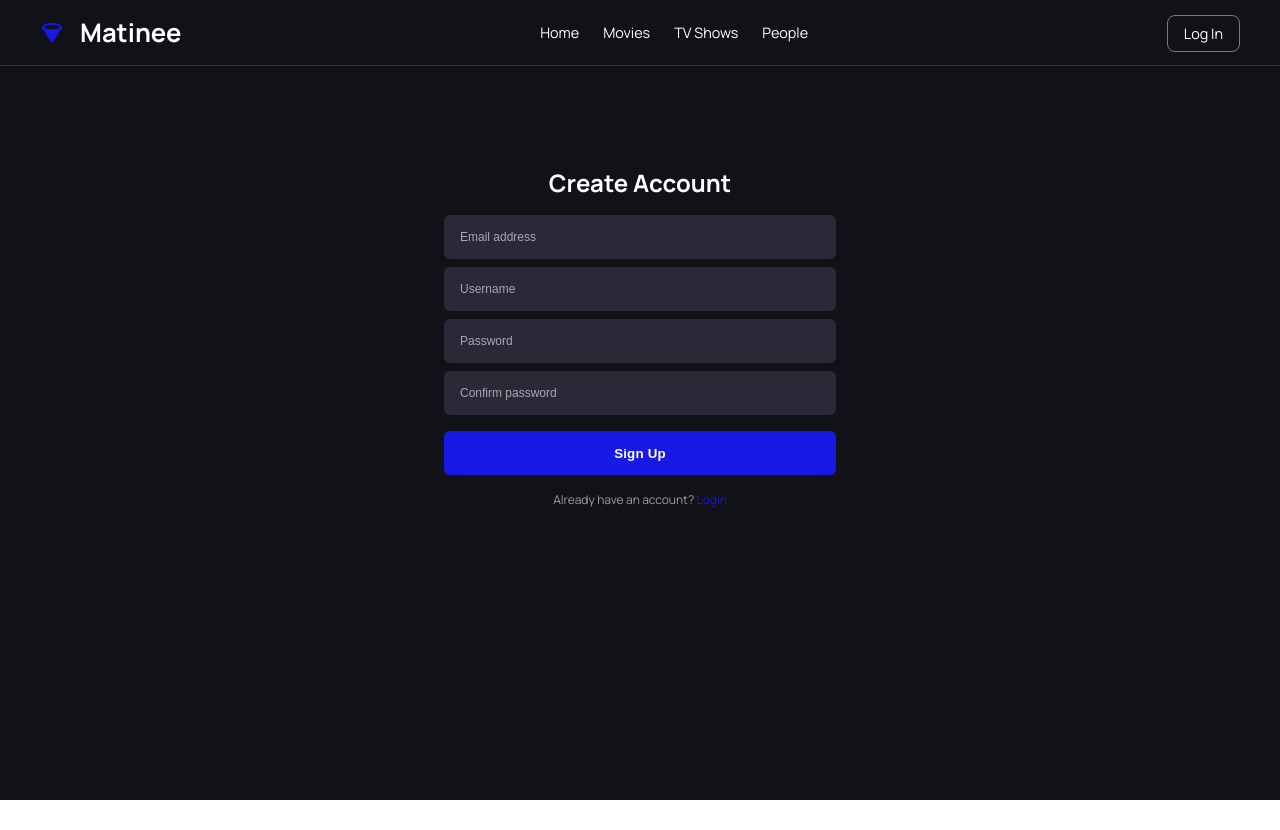
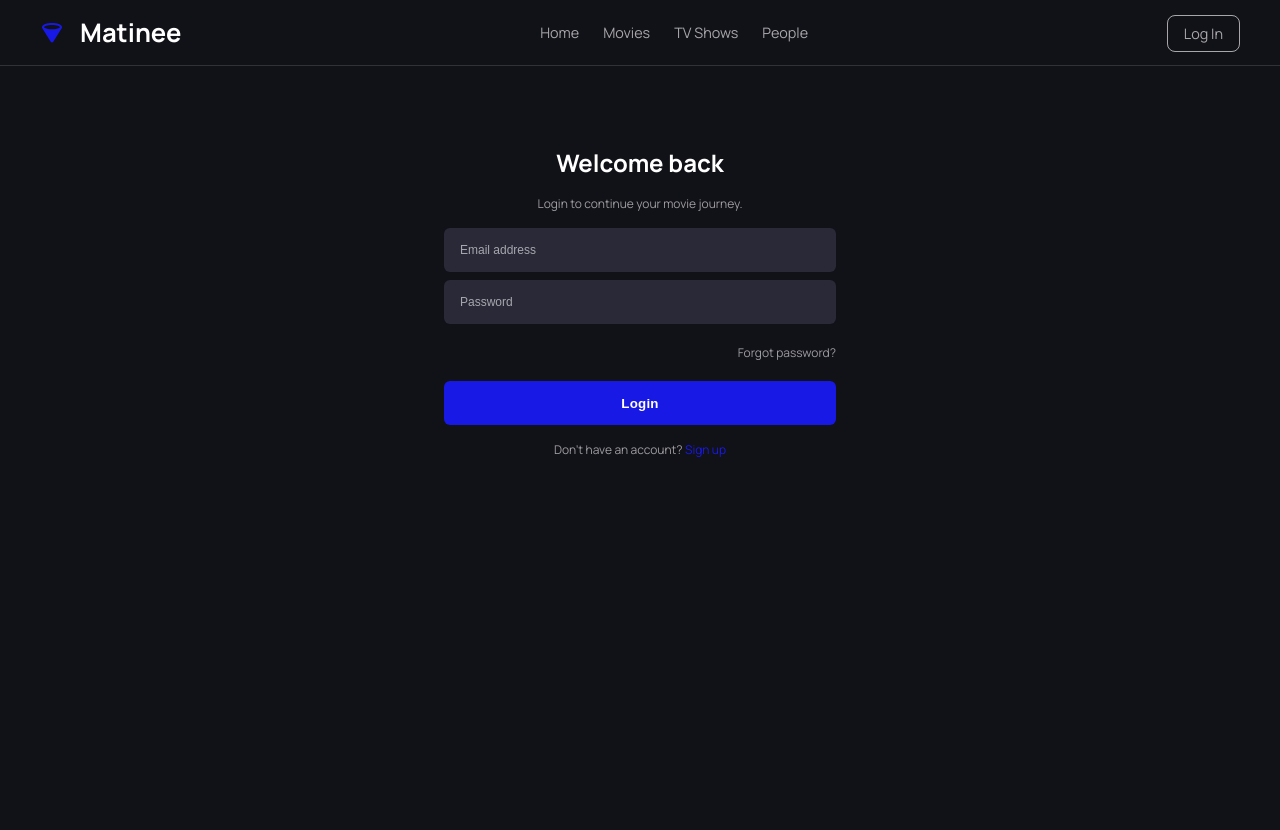
Before and after one commit to I-codebyte/matinee, a React (Vite) app: page /login in a window 1280 px wide. Before the commit the page ends 800 px from the top, so only its background shows below. Built offline with nearby package versions, Linux system fonts and the light colour scheme.

Commit message:
adding link component with routing

```diff
--- a/components/Auth.jsx
+++ b/components/CreateAcc.jsx
@@ -1,3 +1,5 @@
+import { Link } from "react-router-dom";
+
 export default function Auth() {
 	return (
 		<>
@@ -8,6 +10,7 @@ export default function Auth() {
 						type="email"
 						placeholder="Email address"
 						name="email"
+						required
 					/>
 					<br />
 					<input
@@ -27,13 +30,16 @@ export default function Auth() {
 						type="password"
 						placeholder="Confirm password"
 						name="confirm-password"
+						required
 					/>
 					<br />
 					<button>Sign Up</button>
 				</form>
 				<p>
 					Already have an account?{" "}
-					<a href="#">Login</a>
+					<Link to="/login" replace>
+						Login
+					</Link>
 				</p>
 			</div>
 		</>
--- /dev/null
+++ b/components/Login.jsx
@@ -0,0 +1,42 @@
+import { Link } from "react-router-dom";
+export default function Login() {
+	return (
+		<>
+			<div className="form-container">
+				<h2>Welcome back</h2>
+				<p>Login to continue your movie journey.</p>
+				<form action="">
+					<input
+						type="email"
+						placeholder="Email address"
+						name="email"
+						required
+					/>
+					<br />
+					<input
+						type="password"
+						placeholder="Password"
+						name="password"
+						required
+					/>
+					<br />
+					<p className="text-forgot-password">
+						<Link
+							to="/forgot-password"
+							replace
+						>
+							Forgot password?
+						</Link>
+					</p>
+					<button>Login</button>
+				</form>
+				<p>
+					Don't have an account?{" "}
+					<Link to="/signup" replace>
+						Sign up
+					</Link>
+				</p>
+			</div>
+		</>
+	);
+}
--- a/components/Navbar.jsx
+++ b/components/Navbar.jsx
@@ -1,3 +1,4 @@
+import { Link } from "react-router-dom";
 import logo from "../src/assets/logo.svg";
 
 export default function Navbar() {
@@ -9,15 +10,27 @@ export default function Navbar() {
 					<h1>Matinee</h1>
 				</div>
 				<nav className="navigation">
-					<a href="#">Home</a>
-					<a href="#">Movies</a>
-					<a href="#">TV Shows</a>
-					<a href="#">People</a>
+					<Link to="/home" replace>
+						Home
+					</Link>
+					<Link to="/movies" replace>
+						Movies
+					</Link>
+					<Link to="/tv-show" replace>
+						TV Shows
+					</Link>
+					<Link to="/people" replace>
+						People
+					</Link>
 				</nav>
 				<div className="action">
-					<a className="nav-button" href="#">
+					<Link
+						className="nav-button"
+						to="/login"
+						replace
+					>
 						Log In
-					</a>
+					</Link>
 				</div>
 			</header>
 		</>
--- a/package.json
+++ b/package.json
@@ -11,7 +11,8 @@
   },
   "dependencies": {
     "react": "^19.1.1",
-    "react-dom": "^19.1.1"
+    "react-dom": "^19.1.1",
+    "react-router-dom": "^7.8.2"
   },
   "devDependencies": {
     "@eslint/js": "^9.33.0",
--- a/src/App.jsx
+++ b/src/App.jsx
@@ -1,11 +1,29 @@
+import { BrowserRouter as Router, Routes, Route } from "react-router-dom";
 import Navbar from "../components/Navbar";
-import Auth from "../components/Auth";
+import CreateAcc from "../components/CreateAcc";
+import Login from "../components/Login";
 
 export default function App() {
 	return (
 		<>
-			<Navbar />
-			<Auth />
+			<Router>
+				<Navbar />
+
+				<Routes>
+					<Route
+						path="/"
+						element={<CreateAcc />}
+					/>
+					<Route
+						path="/signup"
+						element={<CreateAcc />}
+					/>
+					<Route
+						path="/login"
+						element={<Login />}
+					/>
+				</Routes>
+			</Router>
 		</>
 	);
 }
--- a/src/index.css
+++ b/src/index.css
@@ -14,8 +14,8 @@ body {
 
 #root {
 	background-color: #111118;
-	width: 100vw;
 	min-height: 100vh;
+	padding-bottom: 30px;
 }
 
 header {
@@ -47,27 +47,32 @@ header .navigation {
 
 header .navigation a {
 	text-decoration: none;
-	color: #fff;
+	color: #ffffffa1;
 	font-weight: 400;
 	font-size: 0.9rem;
 }
 
+header .navigation a:hover {
+	color: #fff;
+}
+
 header .nav-button {
 	text-decoration: none;
-	color: #fff;
+	color: #ffffffa1;
 	padding: 8px 16px;
-	border: 1px solid #7a7a7a;
+	border: 1px solid #ffffffa1;
 	border-radius: 8px;
 	font-size: 0.9rem;
 }
 
 header .nav-button:hover {
 	border-color: #fff;
+	color: #fff;
 }
 
 .form-container {
 	width: fit-content;
-	margin: 100px auto 0;
+	margin: 80px auto 0;
 	display: flex;
 	align-items: center;
 	justify-content: center;
@@ -119,3 +124,16 @@ header .nav-button:hover {
 	text-decoration: none;
 	color: #1919e6;
 }
+
+p.text-forgot-password {
+	text-align: right;
+	margin: 12px 0;
+}
+
+p.text-forgot-password a{
+	color: #ffffff96;
+}
+
+p.text-forgot-password a:hover{
+	color: #1919e6;
+}
```
Also changed, not shown: 1 other file (tests, documents, lock files or other folders).
